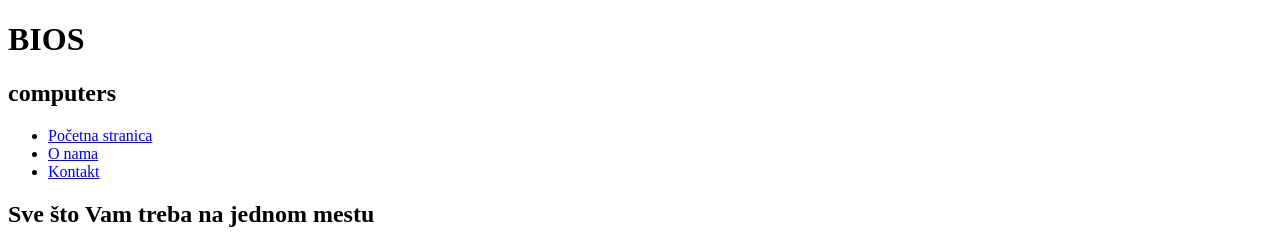
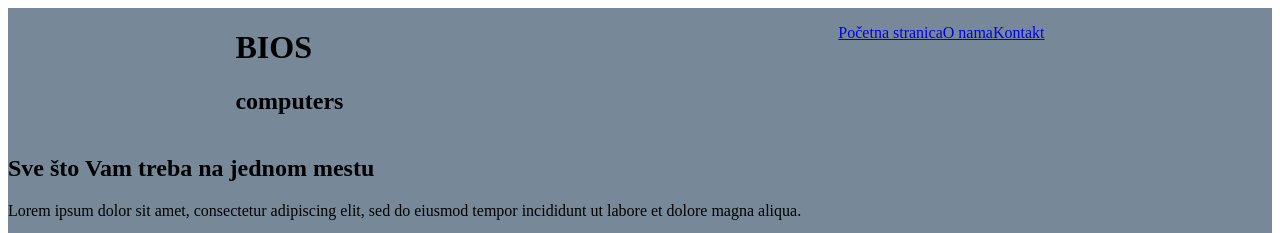
Before and after one commit to necaprogramer/practice-website, a plain HTML site: page index.html in a window 1280 px wide. Shown: the top 233 px of the page. Drawn offline with Linux system fonts and the light colour scheme.

Commit message:
Stylize the header

```diff
--- a/css/style.css
+++ b/css/style.css
@@ -0,0 +1,22 @@
+body{
+    display: flex;
+    flex-direction: column;
+}
+
+.header{
+    background-color: lightslategray;
+}
+
+.header > .nav-logo-container{
+    display: flex;
+    justify-content: space-around;
+}
+
+.header > .nav-logo-container > .logo{
+
+}
+
+.header > .nav-logo-container > .nav > ul{
+    display: flex;
+    list-style: none;
+}
--- a/index.html
+++ b/index.html
@@ -7,6 +7,7 @@
     </head>
     <body>
         <div class="header">
+            <div class="nav-logo-container">
                 <div class="logo">
                     <h1>BIOS</h1>
                     <h2>computers</h2>
@@ -17,6 +18,7 @@
                         <li><a href="#">O nama</a></li>
                         <li><a href="#">Kontakt</a></li>
                     </ul>
+                </div>
             </div>
             <div class="front-page-content">
                 <div class="right-content">
```
Lines whose indentation alone changed are shown as unchanged.
